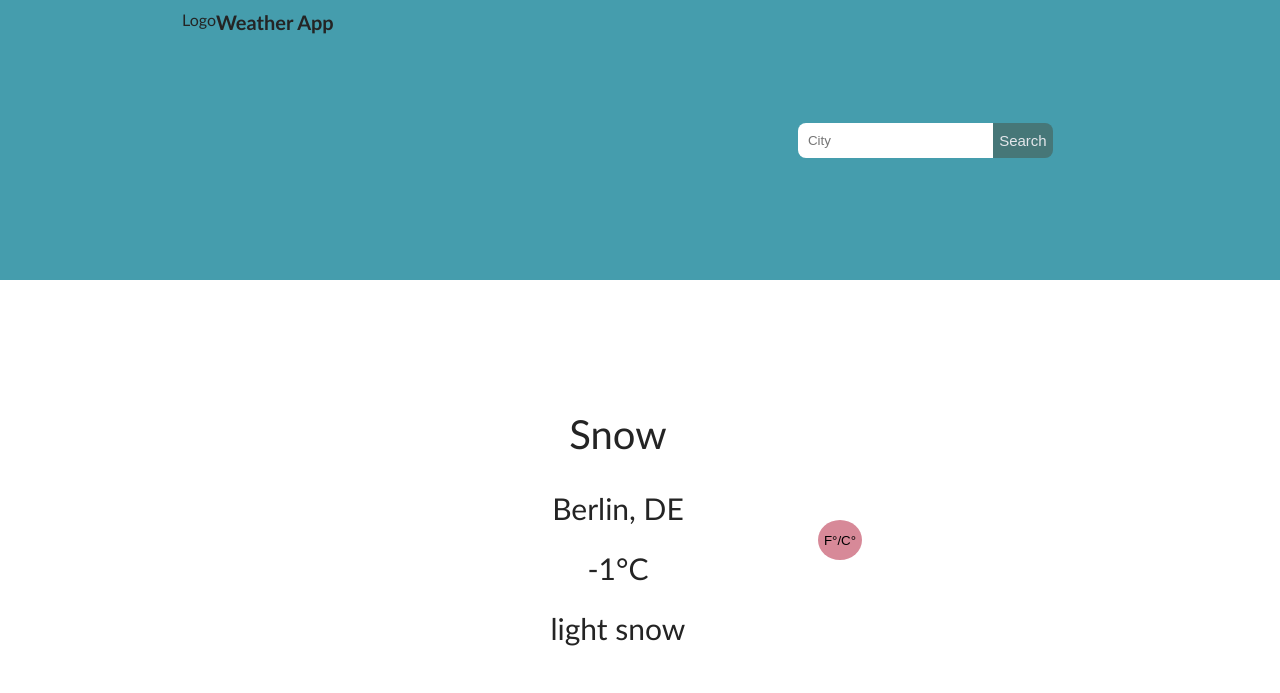
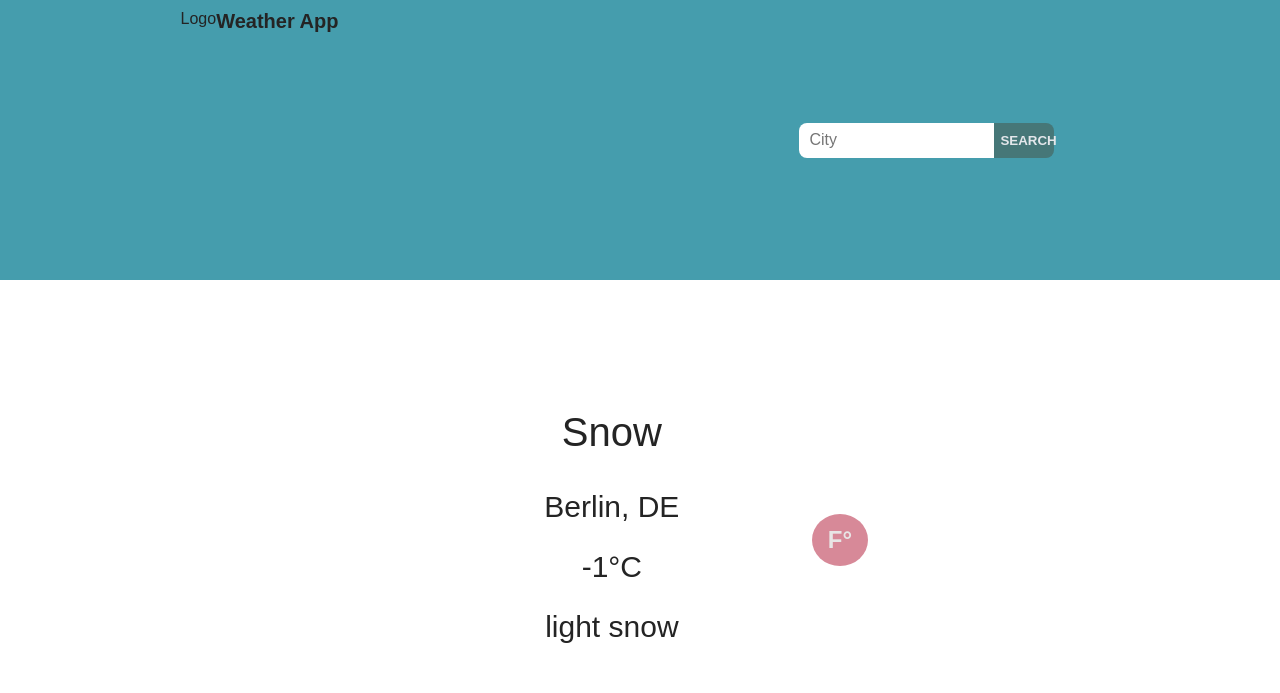
Before and after one commit to tomahawk-jupiter/weather-app, a plain HTML site: page index.html in a window 1280 px wide. Drawn offline with Linux system fonts and the light colour scheme.

Commit message:
Quick revision

```diff
--- a/index.html
+++ b/index.html
@@ -14,7 +14,7 @@
       </div>
       <div class="search-container">
         <input class="input" placeholder="City" required>
-        <button class="search-btn">Search</button>
+        <button class="search-btn">SEARCH</button>
       </div>
     </header>
     <main>
@@ -24,7 +24,7 @@
         <div class="temperature">-1°C</div>
         <div class="description">light snow</div>
       </div>
-      <button class="unit" type="button">F°/C°</button>
+      <button class="unit" type="button">F°</button>
     </main>
   </body>
 </html>
--- a/index.js
+++ b/index.js
@@ -1,4 +1,4 @@
-const options = { mode: 'cors' };
+const options = { mode: "cors" };
 const apiKey = null;
 
 // ASYNC & AWAIT
@@ -14,17 +14,17 @@ async function getWeather(cityName) {
     const description = data.weather[0].description;
     return { weather, city, country, temp, description };
   } else {
-    alert('API key removed from project.')
+    alert("API key removed from project for security.");
   }
 }
 
-const input = document.querySelector('.input');
-const searchBtn = document.querySelector('.search-btn');
-const mainWeather = document.querySelector('.main-weather');
-const cityCountry = document.querySelector('.location');
-const temperature = document.querySelector('.temperature');
-const description = document.querySelector('.description');
-const unitsBtn = document.querySelector('.unit');
+const input = document.querySelector(".input");
+const searchBtn = document.querySelector(".search-btn");
+const mainWeather = document.querySelector(".main-weather");
+const cityCountry = document.querySelector(".location");
+const temperature = document.querySelector(".temperature");
+const description = document.querySelector(".description");
+const unitsBtn = document.querySelector(".unit");
 
 const displayData = async (dataObj) => {
   const d = await dataObj;
@@ -32,28 +32,32 @@ const displayData = async (dataObj) => {
   cityCountry.innerText = `${d.city}, ${d.country}`;
   temperature.innerText = `${Math.round(d.temp)}°C`;
   description.innerText = d.description;
-}
+};
 
 const handleSearch = () => {
-    const dataObj = getWeather(input.value);
-    displayData(dataObj);
-}
+  const dataObj = getWeather(input.value);
+  displayData(dataObj);
+};
 
 const handleUnits = () => {
   const temp = temperature.innerText;
   const oldValue = temp.slice(0, -2);
   const unit = temp.slice(-2);
   let newUnit;
+  let prevUnit;
   let newValue;
-  if (unit === '°C') {
-    newUnit = '°F';
-    newValue = (oldValue * 1.8) + 32;
-  } else if (unit === '°F') {
-    newUnit = '°C';
-    newValue = (oldValue - 32) * (5/9);
+  if (unit === "°C") {
+    newUnit = "°F";
+    prevUnit = "°C";
+    newValue = oldValue * 1.8 + 32;
+  } else if (unit === "°F") {
+    newUnit = "°C";
+    prevUnit = "°F";
+    newValue = (oldValue - 32) * (5 / 9);
   }
   temperature.innerText = Math.round(newValue) + newUnit;
-}
+  unitsBtn.innerText = prevUnit;
+};
 
-searchBtn.addEventListener('click', handleSearch);
-unitsBtn.addEventListener('click', handleUnits);
+searchBtn.addEventListener("click", handleSearch);
+unitsBtn.addEventListener("click", handleUnits);
--- a/style.css
+++ b/style.css
@@ -1,5 +1,5 @@
 :root {
-  font-family: calibri, arial, sans-serif;
+  font-family: arial, sans-serif;
   color: #242424;
 }
 * {
@@ -34,15 +34,20 @@ input {
   border-radius: 8px 0 0 8px;
   padding-left: 10px;
   border-style: hidden;
+  font-size: 1rem;
 }
 .search-btn {
   width: 20%;
   height: 100%;
   border-radius: 0 8px 8px 0;
   border-style: hidden;
-  font-size: 15px;
   color: #e4e7eb;
   background-color: #467778;
+  font-weight: 700;
+  cursor: pointer;
+}
+.search-btn:hover {
+  color: orange;
 }
 main {
   height: 65vh;
@@ -79,8 +84,15 @@ main {
   margin-top: 10px;
 }
 .unit {
-  height: 40px;
   border-radius: 50%;
   border-style: hidden;
   background-color: #d78998;
+  padding: 0.75rem 1rem;
+  font-weight: 700;
+  font-size: 1.5rem;
+  color: #e8e5e5;
+  cursor: pointer;
 }
+.unit:hover {
+  background-color: #b56776;
+}
```
Also changed, not shown: 1 other file.
